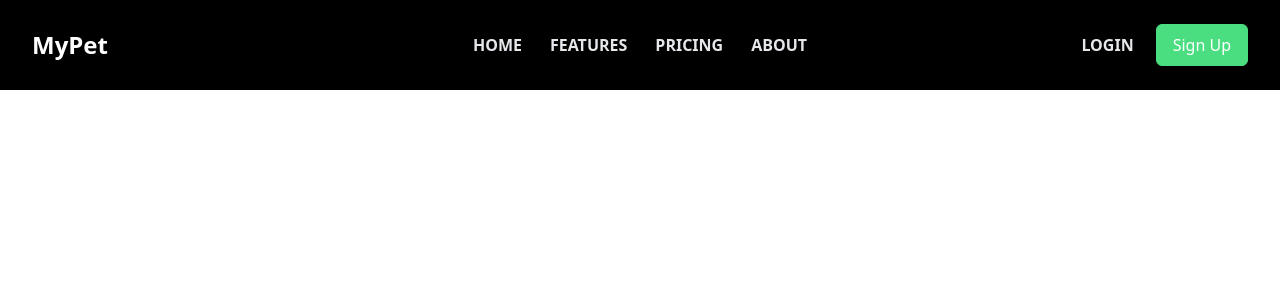
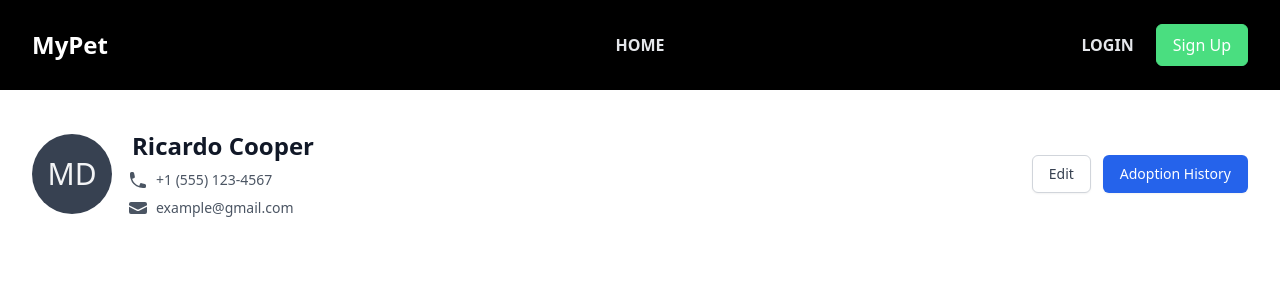
Before and after one commit to daalimouhcine/MyPet-Spring_Boot-Angular, an Angular app in the folder project/front_end/: page /profile in a window 1280 px wide. Before the commit this address led to /. Shown: the top 300 px of the page. Built offline with nearby package versions, Linux system fonts and the light colour scheme.

Commit message:
add profile component

```diff
--- a/project/front_end/src/app/app-routing.module.ts
+++ b/project/front_end/src/app/app-routing.module.ts
@@ -3,12 +3,14 @@ import { RouterModule, Routes } from '@angular/router';
 import { HomeComponent } from './components/home/home.component';
 import { LoginComponent } from './components/auth/login/login.component';
 import { RegisterComponent } from './components/auth/register/register.component';
+import { ProfileComponent } from './components/profile/profile.component';
 
 
 const routes: Routes = [
   { path: '', component: HomeComponent },
   { path: 'login', component: LoginComponent },
-  { path: 'register', component: RegisterComponent }
+  { path: 'register', component: RegisterComponent },
+  { path: 'profile', component: ProfileComponent}
 
 ];
 
--- a/project/front_end/src/app/app.component.html
+++ b/project/front_end/src/app/app.component.html
@@ -1,3 +1,4 @@
 <app-navbar></app-navbar>
 
+
 <router-outlet></router-outlet>
--- a/project/front_end/src/app/app.module.ts
+++ b/project/front_end/src/app/app.module.ts
@@ -6,11 +6,13 @@ import { AppComponent } from './app.component';
 import { BrowserAnimationsModule } from '@angular/platform-browser/animations';
 import { FormsModule, ReactiveFormsModule } from '@angular/forms';
 import { HttpClientModule } from '@angular/common/http';
+// import {MatIconModule} from '@angular/material/icon';
 
 import { LoginComponent } from './components/auth/login/login.component';
 import { RegisterComponent } from './components/auth/register/register.component';
 import { HomeComponent } from './components/home/home.component';
 import { NavbarComponent } from './shared/components/navbar/navbar.component';
+import { ProfileComponent } from './components/profile/profile.component';
 
 
 @NgModule({
@@ -19,7 +21,8 @@ import { NavbarComponent } from './shared/components/navbar/navbar.component';
     LoginComponent,
     RegisterComponent,
     HomeComponent,
-    NavbarComponent
+    NavbarComponent,
+    ProfileComponent
   ],
   imports: [
     BrowserModule,
--- /dev/null
+++ b/project/front_end/src/app/components/profile/profile.component.html
@@ -0,0 +1,77 @@
+<div class="min-h-full">
+  <main class="py-10">
+    <!-- Page header -->
+    <div
+      class="mx-auto max-w-3xl px-4 sm:px-6 md:flex md:items-center md:justify-between md:space-x-5 lg:max-w-7xl lg:px-8"
+    >
+      <div class="flex items-center space-x-5">
+        <div class="flex-shrink-0">
+          <div class="relative">
+            <span
+              class="inline-flex h-20 w-20 items-center justify-center rounded-full bg-gray-700"
+            >
+              <span
+                class="text-3xl font-medium leading-none text-gray-100 uppercase"
+              >
+                <!-- {{currentPerson.firstName[0]+currentPerson.lastName[0]}} -->
+                MD
+              </span>
+            </span>
+          </div>
+        </div>
+        <div>
+          <h1 class="text-2xl mb-2 font-bold text-gray-900">
+            <!-- {{currentPerson.firstName + " " + currentPerson.lastName}} -->
+            Ricardo Cooper
+          </h1>
+          <div class="flex flex-col gap-2">
+            <p class="text-sm font-medium text-gray-500">
+              <a href="#" class="flex text-gray-600">
+                <svg
+                  class="-ml-1 mr-2 h-5 w-5 text-gray-600"
+                  xmlns="http://www.w3.org/2000/svg"
+                  viewBox="0 0 20 20"
+                  fill="currentColor"
+                  aria-hidden="true"
+                >
+                  <path
+                    fill-rule="evenodd"
+                    d="M2 3.5A1.5 1.5 0 013.5 2h1.148a1.5 1.5 0 011.465 1.175l.716 3.223a1.5 1.5 0 01-1.052 1.767l-.933.267c-.41.117-.643.555-.48.95a11.542 11.542 0 006.254 6.254c.395.163.833-.07.95-.48l.267-.933a1.5 1.5 0 011.767-1.052l3.223.716A1.5 1.5 0 0118 15.352V16.5a1.5 1.5 0 01-1.5 1.5H15c-1.149 0-2.263-.15-3.326-.43A13.022 13.022 0 012.43 8.326 13.019 13.019 0 012 5V3.5z"
+                    clip-rule="evenodd"
+                  />
+                </svg>
+                +1 (555) 123-4567
+              </a>
+            </p>
+
+            <p class="text-sm font-medium text-gray-500">
+              <a href="#" class="flex text-gray-600">
+                <svg class="-ml-1 mr-2 h-5 w-5 text-gray-600" xmlns="http://www.w3.org/2000/svg" viewBox="0 0 20 20" fill="currentColor" aria-hidden="true">
+                    <path d="M3 4a2 2 0 00-2 2v1.161l8.441 4.221a1.25 1.25 0 001.118 0L19 7.162V6a2 2 0 00-2-2H3z" />
+                    <path d="M19 8.839l-7.77 3.885a2.75 2.75 0 01-2.46 0L1 8.839V14a2 2 0 002 2h14a2 2 0 002-2V8.839z" />
+                  </svg>
+                example@gmail.com
+              </a>
+            </p>
+          </div>
+        </div>
+      </div>
+      <div
+        class="justify-stretch mt-6 flex flex-col-reverse space-y-4 space-y-reverse sm:flex-row-reverse sm:justify-end sm:space-y-0 sm:space-x-3 sm:space-x-reverse md:mt-0 md:flex-row md:space-x-3"
+      >
+        <button
+          type="button"
+          class="inline-flex items-center justify-center rounded-md border border-gray-300 bg-white px-4 py-2 text-sm font-medium text-gray-700 shadow-sm hover:bg-gray-50 focus:outline-none focus:ring-2 focus:ring-blue-500 focus:ring-offset-2 focus:ring-offset-gray-100"
+        >
+          Edit
+        </button>
+        <button
+          type="button"
+          class="inline-flex items-center justify-center rounded-md border border-transparent bg-blue-600 px-4 py-2 text-sm font-medium text-white shadow-sm hover:bg-blue-700 focus:outline-none focus:ring-2 focus:ring-blue-500 focus:ring-offset-2 focus:ring-offset-gray-100"
+        >
+            Adoption History
+        </button>
+      </div>
+    </div>
+  </main>
+</div>
--- a/project/front_end/src/app/shared/components/navbar/navbar.component.html
+++ b/project/front_end/src/app/shared/components/navbar/navbar.component.html
@@ -9,29 +9,32 @@
             </div>
 
             <div *ngIf="!currentPerson" class="absolute left-0 z-0 justify-center hidden w-full px-4 -ml-5 space-x-4 font-medium leading-10 md:flex lg:-ml-0 lg:space-x-6 md:flex-grow-0 md:text-left lg:text-center">
-                <a routerLink="/login" class="relative inline-block px-0.5 text-base font-bold text-gray-200 uppercase transition duration-150 ease hover:text-white">
+                <a routerLink="/" class="relative inline-block px-0.5 text-base font-bold text-gray-200 uppercase transition duration-150 ease hover:text-white">
                     <span class="block">Home</span>
                     <span class="absolute bottom-0 left-0 inline-block w-full h-2 -mb-2 overflow-hidden">
                         <span x-show="!hover" class="absolute inset-0 inline-block w-full h-full transform translate-x-0 bg-black" x-transition:enter="transition ease-out duration-300" x-transition:enter-start="-translate-x-full" x-transition:enter-end="translate-x-0" x-transition:leave="transition ease-out duration-300" x-transition:leave-start="translate-x-0" x-transition:leave-end="translate-x-full"></span>
                         <svg class="w-auto h-full text-green-400 fill-current" viewBox="0 0 84 6" xmlns="http://www.w3.org/2000/svg"><g stroke="none" stroke-width="1" fill-rule="evenodd"><g transform="translate(-8)" fill-rule="nonzero"><path d="M90.3.9c-1.8 0-2.8.7-3.6 1.4-.7.5-1.2.9-2.4.9s-1.7-.4-2.4-.9c-.8-.6-1.8-1.4-3.6-1.4s-2.8.7-3.6 1.4c-.7.5-1.2.9-2.4.9-1.1 0-1.7-.4-2.4-.9-.8-.6-1.8-1.4-3.6-1.4s-2.8.7-3.6 1.4c-.7.5-1.2.9-2.4.9s-1.7-.4-2.4-.9c-.8-.6-1.8-1.4-3.6-1.4s-2.8.7-3.6 1.4c-.7.5-1.2.9-2.4.9-1.1 0-1.7-.4-2.4-.9-.8-.6-1.8-1.4-3.6-1.4s-2.8.7-3.6 1.4c-.7.5-1.2.9-2.4.9-1.1 0-1.7-.4-2.4-.9-.8-.6-1.8-1.4-3.6-1.4s-2.8.7-3.6 1.4c-.7.5-1.2.9-2.4.9s-1.7-.4-2.4-.9c-.8-.6-1.8-1.4-3.6-1.4s-2.8.7-3.6 1.4c-.7.5-1.2.9-2.4.9-1.1 0-1.7-.4-2.4-.9-.8-.6-1.9 1-1.2 1.5.8.6 1.8 1.4 3.6 1.4s2.8-.7 3.6-1.4c.7-.5 1.2-.9 2.4-.9s1.7.4 2.4.9c.8.6 1.8 1.4 3.6 1.4s2.8-.7 3.6-1.4c.7-.5 1.2-.9 2.4-.9 1.1 0 1.7.4 2.4.9.8.6 1.8 1.4 3.6 1.4s2.8-.7 3.6-1.4c.7-.5 1.2-.9 2.4-.9 1.1 0 1.7.4 2.4.9.8.6 1.8 1.4 3.6 1.4s2.8-.7 3.6-1.4c.7-.5 1.2-.9 2.4-.9s1.7.4 2.4.9c.8.6 1.8 1.4 3.6 1.4s2.8-.7 3.6-1.4c.7-.5 1.2-.9 2.4-.9 1.1 0 1.7.4 2.4.9.8.6 1.8 1.4 3.6 1.4s2.8-.7 3.6-1.4c.7-.5 1.2-.9 2.4-.9s1.7.4 2.4.9c.8.6 1.8 1.4 3.6 1.4s2.8-.7 3.6-1.4c.7-.5 1.2-.9 2.4-.9.6 0 1-.4 1-1s-.5-1-1-1z"></path></g></g></svg>
                     </span>
                 </a>
-                <a href="#_" class="relative inline-block px-0.5 text-base font-bold text-gray-200 uppercase transition duration-150 ease hover:text-white">
-                    <span class="block">Features</span>
+            </div>
+
+            <div *ngIf="currentPerson" class="absolute left-0 z-0 justify-center hidden w-full px-4 -ml-5 space-x-4 font-medium leading-10 md:flex lg:-ml-0 lg:space-x-6 md:flex-grow-0 md:text-left lg:text-center">
+                <a routerLink="/" class="relative inline-block px-0.5 text-base font-bold text-gray-200 uppercase transition duration-150 ease hover:text-white">
+                    <span class="block">Home</span>
                     <span class="absolute bottom-0 left-0 inline-block w-full h-2 -mb-2 overflow-hidden">
                         <span x-show="!hover" class="absolute inset-0 inline-block w-full h-full transform translate-x-0 bg-black" x-transition:enter="transition ease-out duration-300" x-transition:enter-start="-translate-x-full" x-transition:enter-end="translate-x-0" x-transition:leave="transition ease-out duration-300" x-transition:leave-start="translate-x-0" x-transition:leave-end="translate-x-full"></span>
                         <svg class="w-auto h-full text-green-400 fill-current" viewBox="0 0 84 6" xmlns="http://www.w3.org/2000/svg"><g stroke="none" stroke-width="1" fill-rule="evenodd"><g transform="translate(-8)" fill-rule="nonzero"><path d="M90.3.9c-1.8 0-2.8.7-3.6 1.4-.7.5-1.2.9-2.4.9s-1.7-.4-2.4-.9c-.8-.6-1.8-1.4-3.6-1.4s-2.8.7-3.6 1.4c-.7.5-1.2.9-2.4.9-1.1 0-1.7-.4-2.4-.9-.8-.6-1.8-1.4-3.6-1.4s-2.8.7-3.6 1.4c-.7.5-1.2.9-2.4.9s-1.7-.4-2.4-.9c-.8-.6-1.8-1.4-3.6-1.4s-2.8.7-3.6 1.4c-.7.5-1.2.9-2.4.9-1.1 0-1.7-.4-2.4-.9-.8-.6-1.8-1.4-3.6-1.4s-2.8.7-3.6 1.4c-.7.5-1.2.9-2.4.9-1.1 0-1.7-.4-2.4-.9-.8-.6-1.8-1.4-3.6-1.4s-2.8.7-3.6 1.4c-.7.5-1.2.9-2.4.9s-1.7-.4-2.4-.9c-.8-.6-1.8-1.4-3.6-1.4s-2.8.7-3.6 1.4c-.7.5-1.2.9-2.4.9-1.1 0-1.7-.4-2.4-.9-.8-.6-1.9 1-1.2 1.5.8.6 1.8 1.4 3.6 1.4s2.8-.7 3.6-1.4c.7-.5 1.2-.9 2.4-.9s1.7.4 2.4.9c.8.6 1.8 1.4 3.6 1.4s2.8-.7 3.6-1.4c.7-.5 1.2-.9 2.4-.9 1.1 0 1.7.4 2.4.9.8.6 1.8 1.4 3.6 1.4s2.8-.7 3.6-1.4c.7-.5 1.2-.9 2.4-.9 1.1 0 1.7.4 2.4.9.8.6 1.8 1.4 3.6 1.4s2.8-.7 3.6-1.4c.7-.5 1.2-.9 2.4-.9s1.7.4 2.4.9c.8.6 1.8 1.4 3.6 1.4s2.8-.7 3.6-1.4c.7-.5 1.2-.9 2.4-.9 1.1 0 1.7.4 2.4.9.8.6 1.8 1.4 3.6 1.4s2.8-.7 3.6-1.4c.7-.5 1.2-.9 2.4-.9s1.7.4 2.4.9c.8.6 1.8 1.4 3.6 1.4s2.8-.7 3.6-1.4c.7-.5 1.2-.9 2.4-.9.6 0 1-.4 1-1s-.5-1-1-1z"></path></g></g></svg>
                     </span>
                 </a>
-                <a href="#_" class="relative inline-block px-0.5 text-base font-bold text-gray-200 uppercase transition duration-150 ease hover:text-white">
-                    <span class="block">Pricing</span>
+                <a routerLink="/profile" class="relative inline-block px-0.5 text-base font-bold text-gray-200 uppercase transition duration-150 ease hover:text-white">
+                    <span class="block">Profile</span>
                     <span class="absolute bottom-0 left-0 inline-block w-full h-2 -mb-2 overflow-hidden">
                         <span x-show="!hover" class="absolute inset-0 inline-block w-full h-full transform translate-x-0 bg-black" x-transition:enter="transition ease-out duration-300" x-transition:enter-start="-translate-x-full" x-transition:enter-end="translate-x-0" x-transition:leave="transition ease-out duration-300" x-transition:leave-start="translate-x-0" x-transition:leave-end="translate-x-full"></span>
                         <svg class="w-auto h-full text-green-400 fill-current" viewBox="0 0 84 6" xmlns="http://www.w3.org/2000/svg"><g stroke="none" stroke-width="1" fill-rule="evenodd"><g transform="translate(-8)" fill-rule="nonzero"><path d="M90.3.9c-1.8 0-2.8.7-3.6 1.4-.7.5-1.2.9-2.4.9s-1.7-.4-2.4-.9c-.8-.6-1.8-1.4-3.6-1.4s-2.8.7-3.6 1.4c-.7.5-1.2.9-2.4.9-1.1 0-1.7-.4-2.4-.9-.8-.6-1.8-1.4-3.6-1.4s-2.8.7-3.6 1.4c-.7.5-1.2.9-2.4.9s-1.7-.4-2.4-.9c-.8-.6-1.8-1.4-3.6-1.4s-2.8.7-3.6 1.4c-.7.5-1.2.9-2.4.9-1.1 0-1.7-.4-2.4-.9-.8-.6-1.8-1.4-3.6-1.4s-2.8.7-3.6 1.4c-.7.5-1.2.9-2.4.9-1.1 0-1.7-.4-2.4-.9-.8-.6-1.8-1.4-3.6-1.4s-2.8.7-3.6 1.4c-.7.5-1.2.9-2.4.9s-1.7-.4-2.4-.9c-.8-.6-1.8-1.4-3.6-1.4s-2.8.7-3.6 1.4c-.7.5-1.2.9-2.4.9-1.1 0-1.7-.4-2.4-.9-.8-.6-1.9 1-1.2 1.5.8.6 1.8 1.4 3.6 1.4s2.8-.7 3.6-1.4c.7-.5 1.2-.9 2.4-.9s1.7.4 2.4.9c.8.6 1.8 1.4 3.6 1.4s2.8-.7 3.6-1.4c.7-.5 1.2-.9 2.4-.9 1.1 0 1.7.4 2.4.9.8.6 1.8 1.4 3.6 1.4s2.8-.7 3.6-1.4c.7-.5 1.2-.9 2.4-.9 1.1 0 1.7.4 2.4.9.8.6 1.8 1.4 3.6 1.4s2.8-.7 3.6-1.4c.7-.5 1.2-.9 2.4-.9s1.7.4 2.4.9c.8.6 1.8 1.4 3.6 1.4s2.8-.7 3.6-1.4c.7-.5 1.2-.9 2.4-.9 1.1 0 1.7.4 2.4.9.8.6 1.8 1.4 3.6 1.4s2.8-.7 3.6-1.4c.7-.5 1.2-.9 2.4-.9s1.7.4 2.4.9c.8.6 1.8 1.4 3.6 1.4s2.8-.7 3.6-1.4c.7-.5 1.2-.9 2.4-.9.6 0 1-.4 1-1s-.5-1-1-1z"></path></g></g></svg>
                     </span>
                 </a>
-                <a href="#_" class="relative inline-block px-0.5 text-base font-bold text-gray-200 uppercase transition duration-150 ease hover:text-white">
-                    <span class="block">About</span>
+                <a routerLink="" class="relative inline-block px-0.5 text-base font-bold text-gray-200 uppercase transition duration-150 ease hover:text-white">
+                    <span class="block">Create</span>
                     <span class="absolute bottom-0 left-0 inline-block w-full h-2 -mb-2 overflow-hidden">
                         <span x-show="!hover" class="absolute inset-0 inline-block w-full h-full transform translate-x-0 bg-black" x-transition:enter="transition ease-out duration-300" x-transition:enter-start="-translate-x-full" x-transition:enter-end="translate-x-0" x-transition:leave="transition ease-out duration-300" x-transition:leave-start="translate-x-0" x-transition:leave-end="translate-x-full"></span>
                         <svg class="w-auto h-full text-green-400 fill-current" viewBox="0 0 84 6" xmlns="http://www.w3.org/2000/svg"><g stroke="none" stroke-width="1" fill-rule="evenodd"><g transform="translate(-8)" fill-rule="nonzero"><path d="M90.3.9c-1.8 0-2.8.7-3.6 1.4-.7.5-1.2.9-2.4.9s-1.7-.4-2.4-.9c-.8-.6-1.8-1.4-3.6-1.4s-2.8.7-3.6 1.4c-.7.5-1.2.9-2.4.9-1.1 0-1.7-.4-2.4-.9-.8-.6-1.8-1.4-3.6-1.4s-2.8.7-3.6 1.4c-.7.5-1.2.9-2.4.9s-1.7-.4-2.4-.9c-.8-.6-1.8-1.4-3.6-1.4s-2.8.7-3.6 1.4c-.7.5-1.2.9-2.4.9-1.1 0-1.7-.4-2.4-.9-.8-.6-1.8-1.4-3.6-1.4s-2.8.7-3.6 1.4c-.7.5-1.2.9-2.4.9-1.1 0-1.7-.4-2.4-.9-.8-.6-1.8-1.4-3.6-1.4s-2.8.7-3.6 1.4c-.7.5-1.2.9-2.4.9s-1.7-.4-2.4-.9c-.8-.6-1.8-1.4-3.6-1.4s-2.8.7-3.6 1.4c-.7.5-1.2.9-2.4.9-1.1 0-1.7-.4-2.4-.9-.8-.6-1.9 1-1.2 1.5.8.6 1.8 1.4 3.6 1.4s2.8-.7 3.6-1.4c.7-.5 1.2-.9 2.4-.9s1.7.4 2.4.9c.8.6 1.8 1.4 3.6 1.4s2.8-.7 3.6-1.4c.7-.5 1.2-.9 2.4-.9 1.1 0 1.7.4 2.4.9.8.6 1.8 1.4 3.6 1.4s2.8-.7 3.6-1.4c.7-.5 1.2-.9 2.4-.9 1.1 0 1.7.4 2.4.9.8.6 1.8 1.4 3.6 1.4s2.8-.7 3.6-1.4c.7-.5 1.2-.9 2.4-.9s1.7.4 2.4.9c.8.6 1.8 1.4 3.6 1.4s2.8-.7 3.6-1.4c.7-.5 1.2-.9 2.4-.9 1.1 0 1.7.4 2.4.9.8.6 1.8 1.4 3.6 1.4s2.8-.7 3.6-1.4c.7-.5 1.2-.9 2.4-.9s1.7.4 2.4.9c.8.6 1.8 1.4 3.6 1.4s2.8-.7 3.6-1.4c.7-.5 1.2-.9 2.4-.9.6 0 1-.4 1-1s-.5-1-1-1z"></path></g></g></svg>
@@ -46,9 +49,14 @@
                 <a *ngIf="!currentPerson" routerLink="/register" class="inline-flex items-center justify-center px-4 py-2 text-base font-medium leading-6 text-white whitespace-no-wrap bg-green-400 border border-green-400 rounded-md shadow-sm focus:ring-offset-gray-900 hover:bg-green-500 hover:text-white focus:outline-none focus:ring-2 focus:ring-offset-2 focus:ring-green-400">
                     Sign Up
                 </a>
-                <button type="button" *ngIf="currentPerson" (click)="logout()" class="relative inline-block px-0.5 text-base font-bold text-gray-200 uppercase transition duration-150 ease hover:text-white">
-                    <span class="block">Logout</span>
-                </button>
+                <div class="flex gap-5" *ngIf="currentPerson" >
+                    <span class="inline-flex h-14 w-14 items-center justify-center rounded-full bg-gray-700">
+                        <span class="text-xl font-medium leading-none text-gray-100 uppercase">{{currentPerson.firstName[0]+currentPerson.lastName[0]}}</span>
+                      </span>
+                    <button type="button" (click)="logout()" class="relative inline-block px-0.5 text-base font-bold text-gray-200 uppercase transition duration-150 ease hover:text-white">
+                        <span class="block">Logout</span>
+                    </button>
+                </div>
             </div>
 
             <!-- Mobile Button -->
```
Also changed, not shown: project/front_end/src/app/components/profile/profile.component.ts (added, +10 -0 lines), project/front_end/src/app/components/profile/profile.component.scss (added), 1 other file (tests, documents, lock files or other folders).
